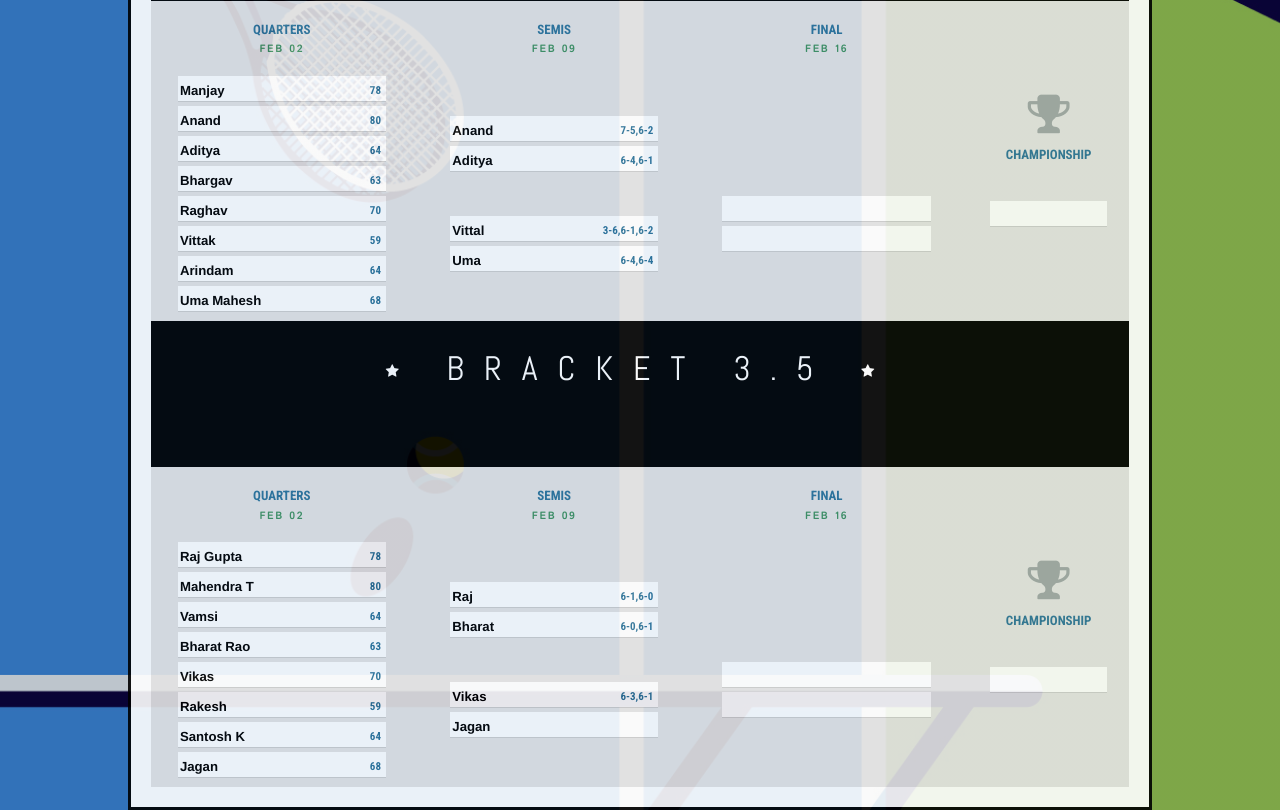
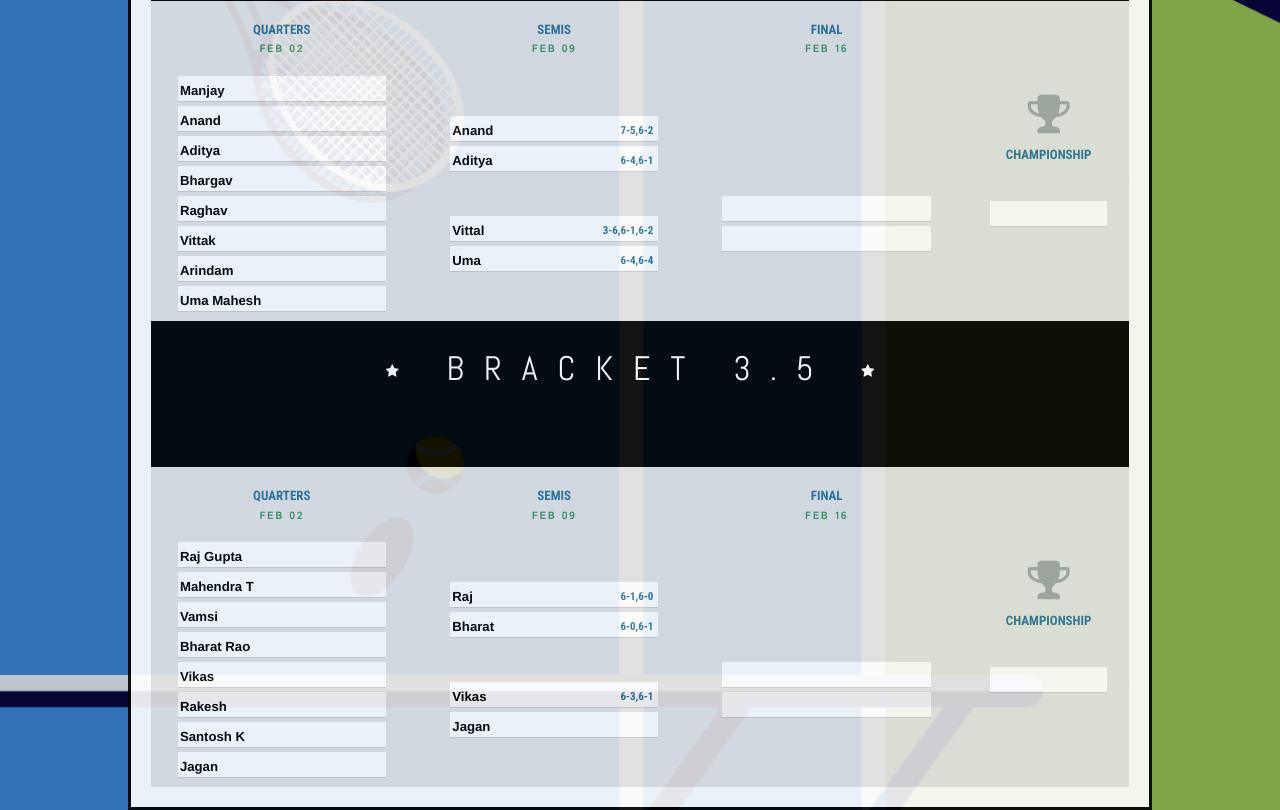
Before and after one commit to HarshaNyshadham/KTL, a Flask app: page /playoffs in a window 1280 px wide. Shown: the part 838-1648 px from the top of the page. Run offline with Flask 2, Linux system fonts and the light colour scheme; some libraries are stand-ins or nearby versions; some web fonts are replaced.

Commit message:
Update playoffnew.html

```diff
--- a/source/templates/playoffnew.html
+++ b/source/templates/playoffnew.html
@@ -110,20 +110,20 @@
 		<div class="round round-one current">
 			<div class="round-details">Quarters<br/><span class="date">Feb 02</span></div>
 			<ul class="matchup">
-				<li class="team team-top">Manjay<span class="score">78</span></li>
-				<li class="team team-bottom">Anand<span class="score">80</span></li>
+				<li class="team team-top">Manjay<span class="score"></span></li>
+				<li class="team team-bottom">Anand<span class="score"></span></li>
 			</ul>
 			<ul class="matchup">
-				<li class="team team-top">Aditya<span class="score">64</span></li>
-				<li class="team team-bottom">Bhargav<span class="score">63</span></li>
+				<li class="team team-top">Aditya<span class="score"></span></li>
+				<li class="team team-bottom">Bhargav<span class="score"></span></li>
 			</ul>
 			<ul class="matchup">
-				<li class="team team-top">Raghav<span class="score">70</span></li>
-				<li class="team team-bottom">Vittak<span class="score">59</span></li>
+				<li class="team team-top">Raghav<span class="score"></span></li>
+				<li class="team team-bottom">Vittak<span class="score"></span></li>
 			</ul>
 			<ul class="matchup">
-				<li class="team team-top">Arindam<span class="score">64</span></li>
-				<li class="team team-bottom">Uma Mahesh<span class="score">68</span></li>
+				<li class="team team-top">Arindam<span class="score"></span></li>
+				<li class="team team-bottom">Uma Mahesh<span class="score"></span></li>
 			</ul>
 		</div>	<!-- END ROUND ONE -->
 
@@ -180,20 +180,20 @@
 		<div class="round round-one current">
 			<div class="round-details">Quarters<br/><span class="date">Feb 02</span></div>
 			<ul class="matchup">
-				<li class="team team-top">Raj Gupta<span class="score">78</span></li>
-				<li class="team team-bottom">Mahendra T<span class="score">80</span></li>
+				<li class="team team-top">Raj Gupta<span class="score"></span></li>
+				<li class="team team-bottom">Mahendra T<span class="score"></span></li>
 			</ul>
 			<ul class="matchup">
-				<li class="team team-top">Vamsi<span class="score">64</span></li>
-				<li class="team team-bottom">Bharat Rao<span class="score">63</span></li>
+				<li class="team team-top">Vamsi<span class="score"></span></li>
+				<li class="team team-bottom">Bharat Rao<span class="score"></span></li>
 			</ul>
 			<ul class="matchup">
-				<li class="team team-top">Vikas<span class="score">70</span></li>
-				<li class="team team-bottom">Rakesh<span class="score">59</span></li>
+				<li class="team team-top">Vikas<span class="score"></span></li>
+				<li class="team team-bottom">Rakesh<span class="score"></span></li>
 			</ul>
 			<ul class="matchup">
-				<li class="team team-top">Santosh K<span class="score">64</span></li>
-				<li class="team team-bottom">Jagan<span class="score">68</span></li>
+				<li class="team team-top">Santosh K<span class="score"></span></li>
+				<li class="team team-bottom">Jagan<span class="score"></span></li>
 			</ul>
 		</div>	<!-- END ROUND ONE -->
 
```
